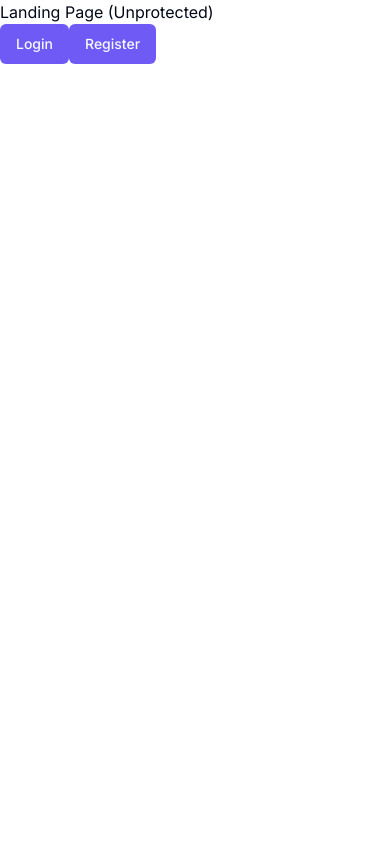
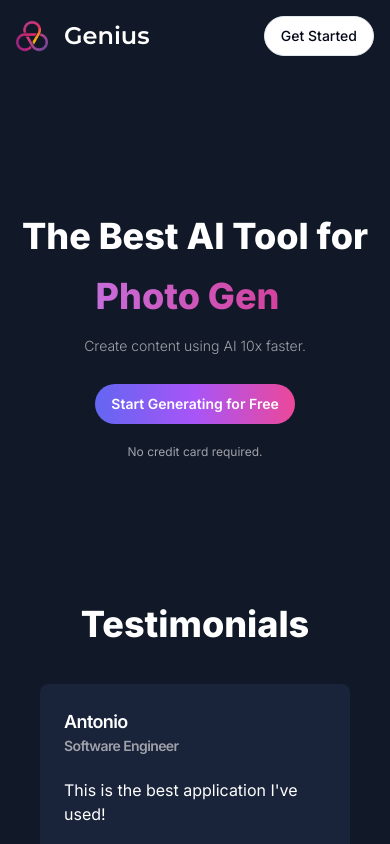
Before and after one commit to akashp1712/ai-saas, a Next.js app: page / in a window 390 px wide. Built offline with nearby package versions, Linux system fonts and the light colour scheme; no server answers.

Commit message:
Created Landing page with Navabar, Hero and Testimonials

```diff
--- /dev/null
+++ b/app/(landing)/layout.tsx
@@ -0,0 +1,15 @@
+const LandingLayout = ({
+    children
+}: {
+    children: React.ReactNode;
+}) => {
+    return (
+        <main className="h-full bg-[#111827] overflow-auto">
+            <div className="mx-auto max-w-screen-xl h-full w-full">
+                { children }
+            </div>
+        </main>
+    )
+};
+
+export default LandingLayout;
--- a/app/(landing)/page.tsx
+++ b/app/(landing)/page.tsx
@@ -1,19 +1,13 @@
-import { Button } from "@/components/ui/button";
-import Link from "next/link";
+import { LandingNavbar } from "@/components/landing-navbar";
+import { LandingHero } from "@/components/landing-hero";
+import { LandingContent } from "@/components/landing-content";
 
 const LandingPage = () => {
   return (
-    <div>
-      Landing Page (Unprotected)
-      <div>
-        <Link href="/sign-in">
-          <Button>Login</Button>
-        </Link>
-
-        <Link href="/sign-up">
-          <Button>Register</Button>
-        </Link>
-      </div>
+    <div className="h-full">
+      <LandingNavbar />
+      <LandingHero />
+      <LandingContent />
     </div>
   );
 };
--- /dev/null
+++ b/components/landing-content.tsx
@@ -0,0 +1,58 @@
+'use client';
+
+import { Card, CardContent, CardHeader, CardTitle } from "@/components/ui/card";
+
+const testimonials = [
+    {
+        name: "Antonio",
+        avatar: "A",
+        title: "Software Engineer",
+        description: "This is the best application I've used!"
+    },
+    {
+        name: "Antonio",
+        avatar: "A",
+        title: "Software Engineer",
+        description: "This is the best application I've used!"
+    },
+    {
+        name: "Antonio",
+        avatar: "A",
+        title: "Software Engineer",
+        description: "This is the best application I've used!"
+    },
+    {
+        name: "Antonio",
+        avatar: "A",
+        title: "Software Engineer",
+        description: "This is the best application I've used!"
+    }
+];
+
+export const LandingContent = () => {
+    return (
+        <div className="px-10 pb-20">
+            <h2 className="text-center text-4xl text-white font-extrabold mb-10">
+                Testimonials
+            </h2>
+            <div className="grid grid-cols-1 sm:grid-cols-2 md:grid-cols-3 lg:grid-cols-4 gap-4">
+                {testimonials.map((item) => (
+                    <Card key={item.description} className="bg-[#192339] border-none text-white">
+                        <CardHeader>
+                            <CardTitle className="flex items-center gap-x-2">
+                                <div>
+                                    <p className="text-lg">{item.name}</p>
+                                    <p className="text-zinc-400 text-sm">{item.title}</p>
+                                </div>
+                            </CardTitle>
+                            <CardContent className="pt-4 px-0">
+                                {item.description}
+                            </CardContent>
+                        </CardHeader>
+                    </Card>
+                ))}
+
+            </div>
+        </div>
+    );
+};
--- /dev/null
+++ b/components/landing-hero.tsx
@@ -0,0 +1,47 @@
+'use client';
+
+import { useAuth } from "@clerk/nextjs";
+import TypewriterComponent from 'typewriter-effect';
+import Link from "next/link";
+import { Button } from "@/components/ui/button";
+
+export const LandingHero = () => {
+
+    const { isSignedIn } = useAuth();
+
+    return (
+        <div className="text-white font-bold py-36 text-center space-y-5">
+            <div className="text-4xl sm:text-5xl md:text-6xl lg:text-7xl space-y-5 font-extrabold">
+                <h1>The Best AI Tool for</h1>
+                <div className="text-transparent bg-clip-text bg-gradient-to-r from-purple-400 to-pink-600">
+                    <TypewriterComponent
+                        options={{
+                            strings: [
+                                "Chatbot.",
+                                "Photo Generation.",
+                                "Music Generation.",
+                                "Code Generation.",
+                                "Video Generation."
+                            ],
+                            autoStart: true,
+                            loop: true
+                        }}
+                    />
+                </div>
+                <div className="text-sm md:text-xl font-light text-zinc-400">
+                    Create content using AI 10x faster.
+                </div>
+                <div>
+                    <Link href={isSignedIn ? "/dashboard" : "/sign-up"}>
+                        <Button variant="premium" className="md:text-lg p-4 md:p-6 rounded-full font-semibold">
+                            Start Generating for Free
+                        </Button>
+                    </Link>
+                </div>
+                <div className="text-zinc-400 text-xs md:text-sm font-normal">
+                    No credit card required.
+                </div>
+            </div>
+        </div>
+    );
+}
--- /dev/null
+++ b/components/landing-navbar.tsx
@@ -0,0 +1,42 @@
+"use client";
+
+import { Montserrat } from "next/font/google";
+import Image from "next/image";
+import Link from "next/link";
+import { useAuth } from "@clerk/nextjs";
+
+import { cn } from "@/lib/utils";
+import { Button } from "@/components/ui/button";
+
+const font = Montserrat({
+    weight: "600",
+    subsets: ["latin"]
+});
+
+export const LandingNavbar = () => {
+    const { isSignedIn } = useAuth();
+
+    return (
+        <nav className="p-4 bg-transparent flex items-center justify-between">
+             <Link href="/" className="flex items-center">
+                <div className="relative h-8 w-8 mr-4">
+                    <Image
+                        fill
+                        alt="Logo"
+                        src="/logo.png"
+                    />
+                </div>
+                <h1 className={cn("text-2xl font-bold text-white", font.className)}>
+                    Genius
+                </h1>
+             </Link>
+             <div className="flex items-center gap-x-2">
+                <Link href={isSignedIn ? "/dashboard" : "/sign-up"}>
+                    <Button variant="outline" className="rounded-full">
+                        Get Started
+                    </Button>
+                </Link>
+             </div>
+        </nav>
+    );
+}
--- a/package.json
+++ b/package.json
@@ -41,6 +41,7 @@
     "tailwindcss": "3.3.3",
     "tailwindcss-animate": "^1.0.7",
     "typescript": "5.2.2",
+    "typewriter-effect": "^2.20.1",
     "zod": "^3.22.2",
     "zustand": "^4.4.1"
   },
```
Also changed, not shown: 1 other file (tests, documents, lock files or other folders).
